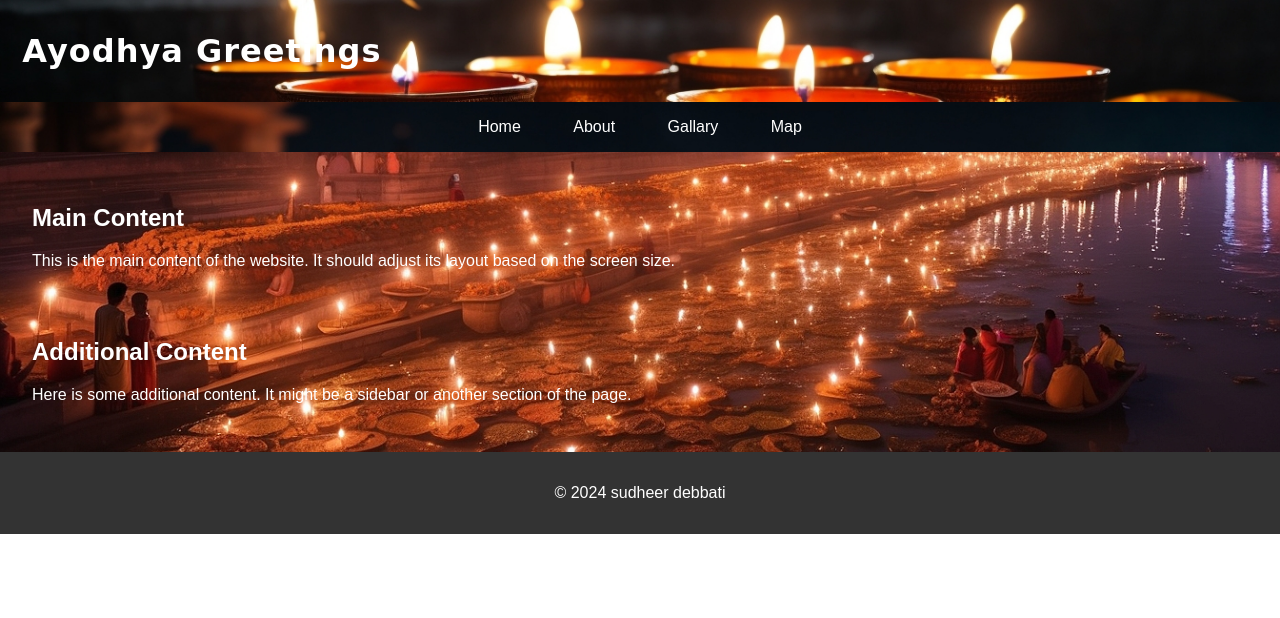
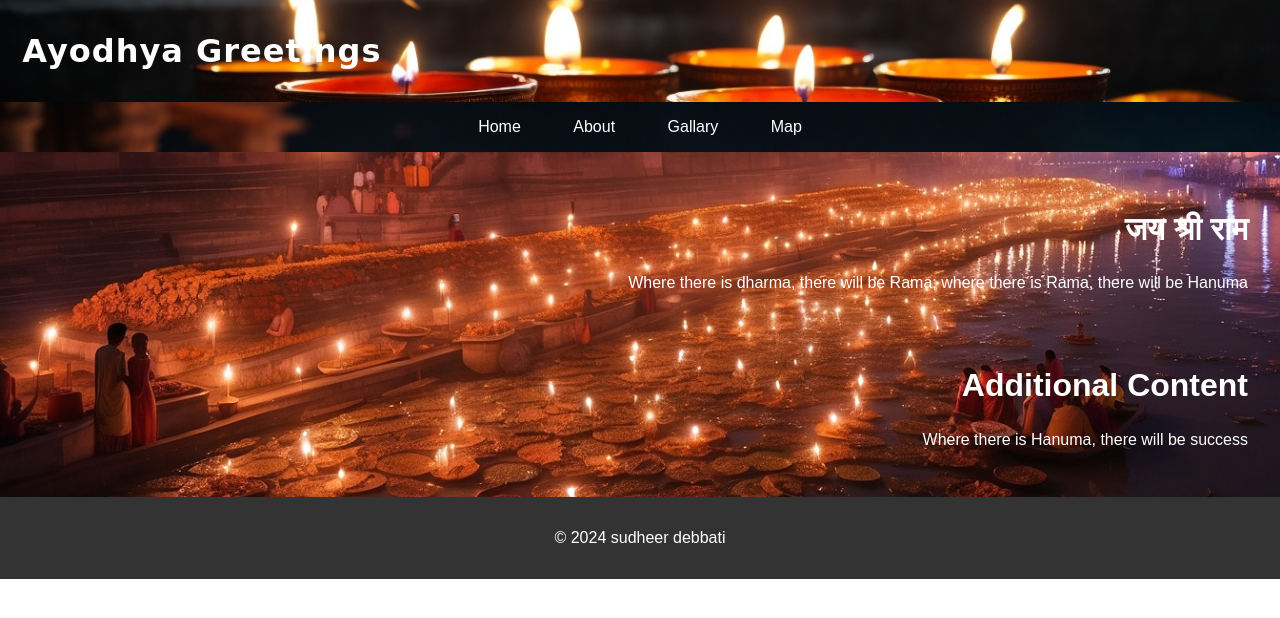
Before and after one commit to Debbatisudheer/ayodhya1, a plain HTML site: page index.html in a window 1280 px wide. Drawn offline with Linux system fonts and the light colour scheme.

Commit message:
Add files via upload

```diff
--- a/index.html
+++ b/index.html
@@ -34,7 +34,6 @@
         }
 
 
-
         nav {
             background-image: url('deepam.jpg'); /* Replace 'your-nav-image-url.jpg' with the actual URL or path to your nav image */
             background-size: cover;
@@ -59,11 +58,15 @@
 
         section {
             padding: 1em;
+            text-align: right;
         }
 
         section h2,
         section p {
             color: #fff; /* Text color for content inside the section */
+        }
+        section h2 {
+            font-size: 2em; /* Adjust the font size of h2 */
         }
 
         footer {
@@ -98,13 +101,13 @@
 
     <div class="sections-container">
         <section>
-            <h2>Main Content</h2>
-            <p>This is the main content of the website. It should adjust its layout based on the screen size.</p>
+            <h2>जय श्री राम</h2>
+            <p>Where there is dharma, there will be Rama; where there is Rama, there will be Hanuma</p>
         </section>
 
         <section>
             <h2>Additional Content</h2>
-            <p>Here is some additional content. It might be a sidebar or another section of the page.</p>
+            <p>Where there is Hanuma, there will be success</p>
         </section>
     </div>
 
```
